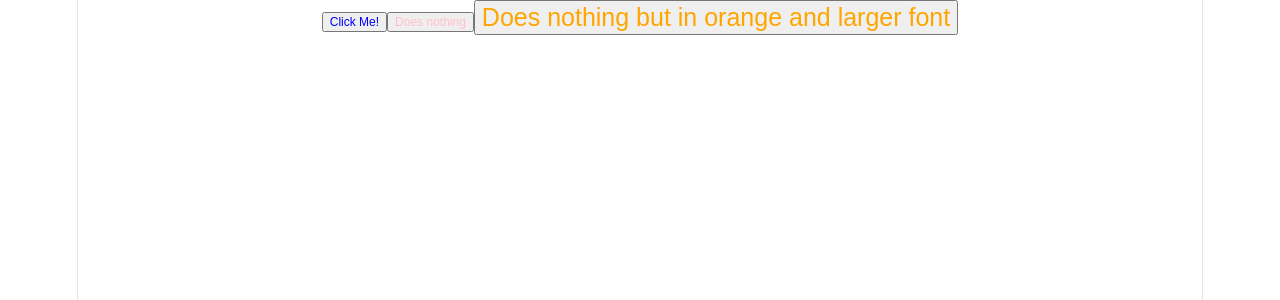
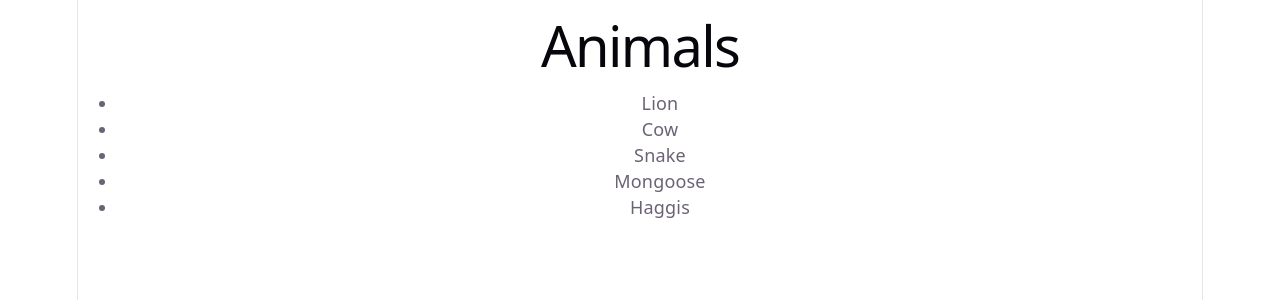
Before and after one commit to richardlucas761/odin-my-first-react-app, a React (Vite) app in the folder odin-my-first-react-app/: page / in a window 1280 px wide. Shown: the top 300 px of the page. Built offline with nearby package versions, Linux system fonts and the light colour scheme.

Commit message:
Create a list of items with map.

```diff
--- /dev/null
+++ b/odin-my-first-react-app/src/Animals.jsx
@@ -0,0 +1,26 @@
+function ListItem(props) {
+    return <li>{props.animal}</li>
+}
+
+function List(props) {
+    return (
+        <ul>
+            {props.animals.map((animal) => {
+                return <ListItem key={animal} animal={animal} />;
+            })}
+        </ul>
+    );
+}
+
+function App() {
+    const animals = ["Lion", "Cow", "Snake", "Mongoose", "Haggis"];
+
+    return (
+        <div>
+            <h1>Animals</h1>
+            <List animals={animals} />
+        </div>
+    );
+}
+
+export default App;
--- a/odin-my-first-react-app/src/main.jsx
+++ b/odin-my-first-react-app/src/main.jsx
@@ -4,7 +4,8 @@
 // import App from './App.jsx'
 // import Greeting from "./Greeting.jsx";
 // import DefaultFood, { SavouryFood } from "./Foods.jsx"
-import App from './Button.jsx';
+// import App from './Button.jsx';
+import App from './Animals.jsx';
 
 createRoot(document.getElementById('root')).render(
   <StrictMode>
```
